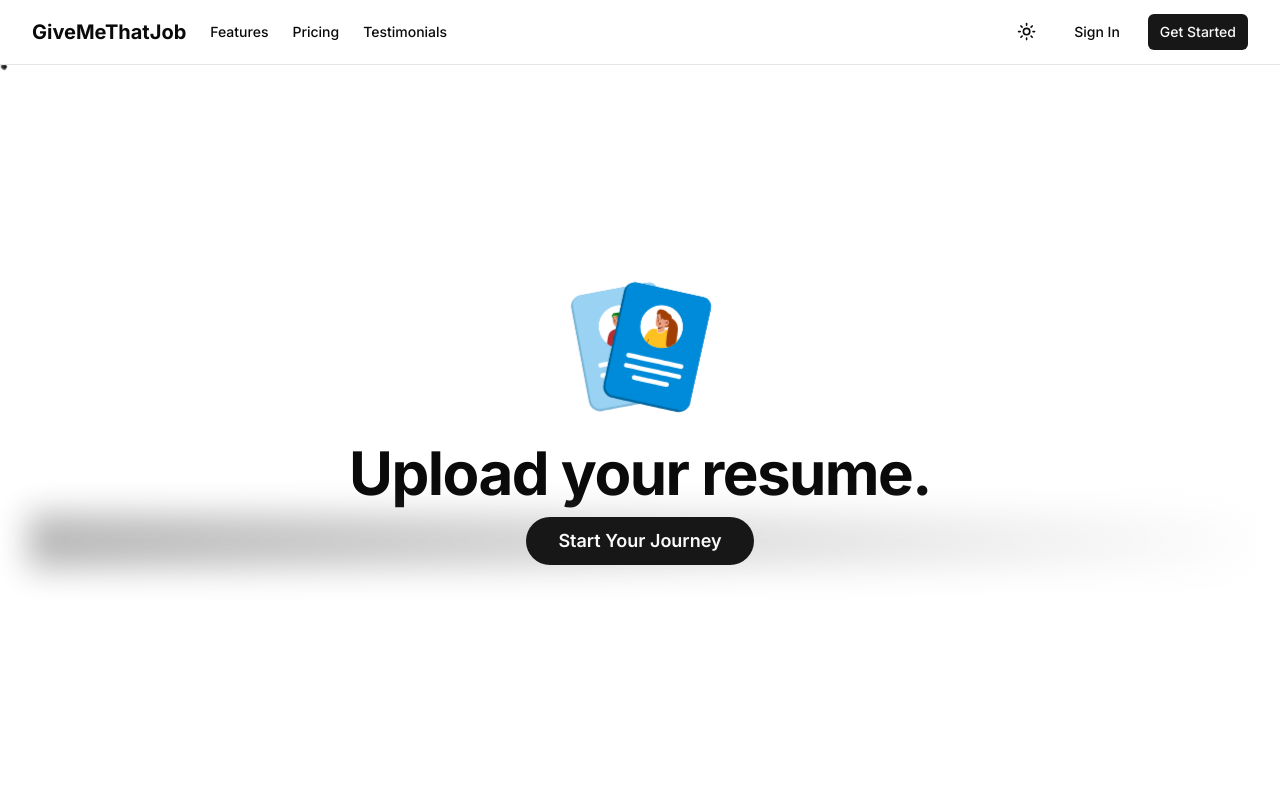
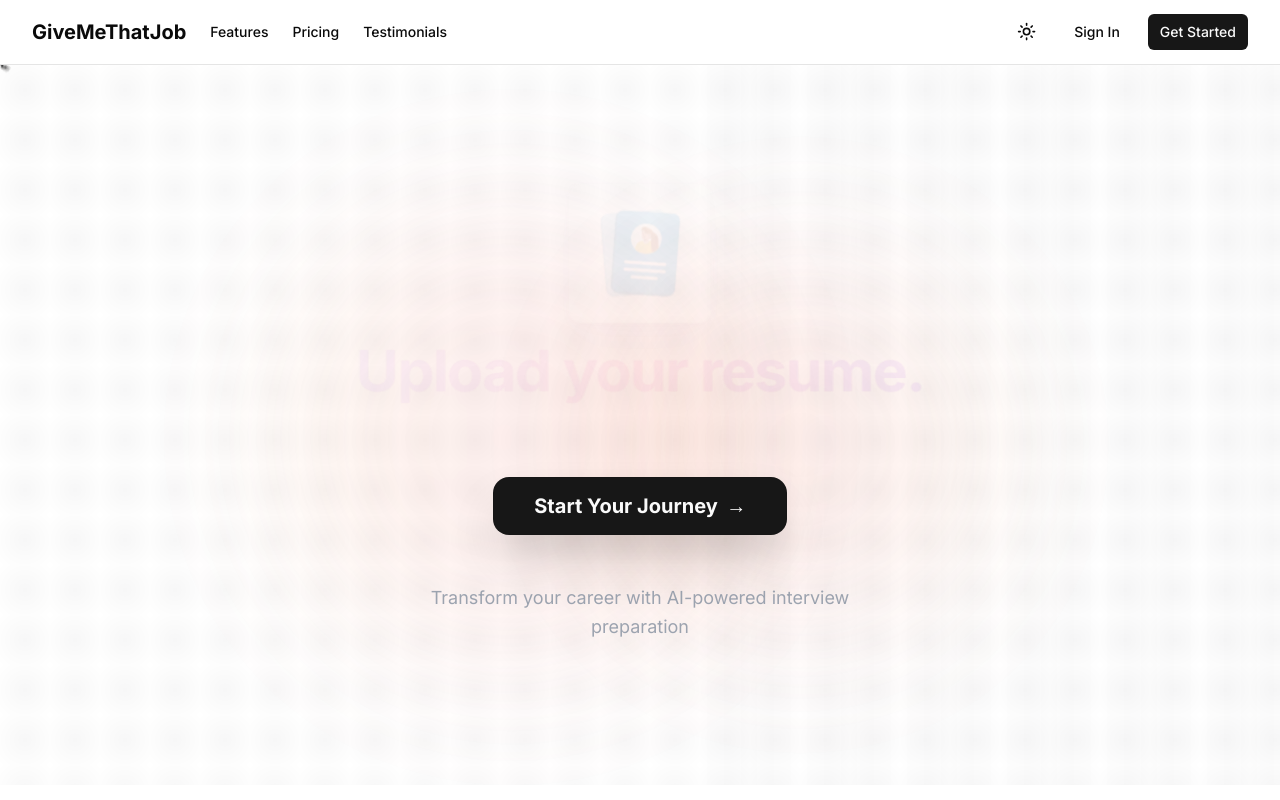
Before and after one commit to jolehuit/givemethatjob, a Next.js app: page / in a window 1280 px wide. Shown: the top 800 px of the page. Built offline with nearby package versions, Linux system fonts and the light colour scheme.

Commit message:
Updated hero.tsx

```diff
--- a/components/landing/hero.tsx
+++ b/components/landing/hero.tsx
@@ -18,24 +18,28 @@ export function Hero() {
 
   const steps = [
     {
-      text: "Screenshot the job you want to apply for.",
+      text: "Paste a job offer.",
       animation: brainAnimation,
-      color: "from-blue-500 to-cyan-500"
+      color: "from-blue-400 via-cyan-400 to-blue-600",
+      shadow: "shadow-blue-500/25"
     },
     {
       text: "Upload your resume.",
       animation: sparklesAnimation,
-      color: "from-purple-500 to-pink-500"
+      color: "from-purple-400 via-pink-400 to-purple-600",
+      shadow: "shadow-purple-500/25"
     },
     {
       text: "Face our AI recruiter.",
       animation: robotAnimation,
-      color: "from-orange-500 to-red-500"
+      color: "from-orange-400 via-red-400 to-orange-600",
+      shadow: "shadow-orange-500/25"
     },
     {
       text: "Get the call.",
       animation: coolAnimation,
-      color: "from-green-500 to-emerald-500"
+      color: "from-emerald-400 via-green-400 to-emerald-600",
+      shadow: "shadow-emerald-500/25"
     }
   ];
 
@@ -64,81 +68,158 @@ export function Hero() {
   }, []);
 
   return (
-    <div className="relative min-h-[90vh] flex items-center justify-center overflow-hidden">
-      {/* Animated background */}
-      <div className="absolute inset-0 bg-gradient-to-b from-background to-background/50">
-        <div className="absolute inset-0 bg-grid-white/[0.02] bg-[size:50px_50px]" />
+    <div className="relative min-h-[90vh] flex items-center justify-center overflow-hidden bg-background">
+      {/* Animated background grids */}
+      <div className="absolute inset-0">
+        <div className="absolute inset-0 bg-[radial-gradient(circle_at_50%_50%,rgba(var(--foreground)/0.03),transparent)] bg-[size:50px_50px]" />
+        <motion.div
+          className="absolute inset-0 bg-[linear-gradient(to_right,transparent,rgba(var(--foreground)/0.01),transparent)] bg-[size:100px_100%]"
+          animate={{
+            x: ["-100%", "100%"],
+          }}
+          transition={{
+            duration: 8,
+            repeat: Infinity,
+            ease: "linear"
+          }}
+        />
       </div>
 
-      {/* Floating particles */}
+      {/* Enhanced floating particles */}
       {showParticles && (
         <div className="absolute inset-0 overflow-hidden">
-          {Array.from({ length: 50 }).map((_, i) => (
+          {Array.from({ length: 60 }).map((_, i) => (
             <motion.div
               key={i}
-              className="absolute w-1 h-1 bg-primary/20 rounded-full"
+              className={`absolute rounded-full ${
+                i % 3 === 0
+                  ? "w-1 h-1 bg-foreground/20"
+                  : i % 3 === 1
+                  ? "w-0.5 h-0.5 bg-primary/30"
+                  : "w-1.5 h-1.5 bg-muted-foreground/15"
+              }`}
               initial={{
                 x: Math.random() * 100 + "%",
                 y: Math.random() * 100 + "%",
-                scale: 0
+                scale: 0,
+                opacity: 0
               }}
               animate={{
-                y: [null, "-100%"],
-                scale: [0, 1, 0],
+                y: [null, "-120%"],
+                scale: [0, 1, 0.5, 0],
+                opacity: [0, 1, 0.8, 0],
+                rotate: [0, 360]
               }}
               transition={{
-                duration: Math.random() * 10 + 10,
+                duration: Math.random() * 15 + 15,
                 repeat: Infinity,
-                delay: Math.random() * 5,
-                ease: "linear"
+                delay: Math.random() * 8,
+                ease: "easeOut"
               }}
             />
           ))}
         </div>
       )}
 
+      {/* Ambient light orbs */}
+      <div className="absolute inset-0">
+        <motion.div
+          className={`absolute top-1/4 left-1/4 w-96 h-96 rounded-full bg-gradient-to-r ${steps[currentStep].color} opacity-5 blur-3xl`}
+          animate={{
+            scale: [1, 1.2, 1],
+            opacity: [0.05, 0.1, 0.05],
+          }}
+          transition={{
+            duration: 4,
+            repeat: Infinity,
+            ease: "easeInOut"
+          }}
+        />
+        <motion.div
+          className={`absolute bottom-1/4 right-1/4 w-80 h-80 rounded-full bg-gradient-to-l ${steps[currentStep].color} opacity-5 blur-3xl`}
+          animate={{
+            scale: [1.2, 1, 1.2],
+            opacity: [0.1, 0.05, 0.1],
+          }}
+          transition={{
+            duration: 4,
+            repeat: Infinity,
+            ease: "easeInOut",
+            delay: 2
+          }}
+        />
+      </div>
+
       <div className="container relative z-10 px-4 mx-auto">
-        <div className="text-center space-y-8">
+        <div className="text-center space-y-12">
           {/* Main heading with step animation */}
-          <div className="relative h-[160px] sm:h-[200px] flex items-center justify-center">
+          <div className="relative h-[180px] sm:h-[220px] flex items-center justify-center">
             <AnimatePresence mode="wait">
               <motion.div
                 key={currentStep}
-                initial={{ opacity: 0, y: 20, scale: 0.9 }}
-                animate={{ opacity: 1, y: 0, scale: 1 }}
-                exit={{ opacity: 0, y: -20, scale: 0.9 }}
+                initial={{
+                  opacity: 0,
+                  y: 30,
+                  scale: 0.8,
+                  rotateX: -15
+                }}
+                animate={{
+                  opacity: 1,
+                  y: 0,
+                  scale: 1,
+                  rotateX: 0
+                }}
+                exit={{
+                  opacity: 0,
+                  y: -30,
+                  scale: 0.8,
+                  rotateX: 15
+                }}
+                transition={{
+                  duration: 0.6,
+                  ease: [0.22, 1, 0.36, 1]
+                }}
                 className="absolute"
               >
-                <div className="flex flex-col items-center gap-4">
+                <div className="flex flex-col items-center gap-6">
                   <motion.div
-                    className={`w-24 h-24 sm:w-32 sm:h-32 lg:w-40 lg:h-40 bg-clip-text text-transparent bg-gradient-to-r ${steps[currentStep].color}`}
+                    className={`relative w-28 h-28 sm:w-36 sm:h-36 lg:w-44 lg:h-44 ${steps[currentStep].shadow} shadow-2xl rounded-2xl`}
                     animate={{
-                      scale: [1, 1.02, 1],
+                      scale: [1, 1.05, 1],
+                      rotateY: [0, 5, 0, -5, 0],
                     }}
                     transition={{
-                      duration: 2,
+                      duration: 3,
                       repeat: Infinity,
                       ease: "easeInOut"
                     }}
                   >
+                    <div className={`absolute inset-0 bg-gradient-to-br ${steps[currentStep].color} rounded-2xl opacity-10 blur-sm`} />
+                    <div className="relative bg-background/80 backdrop-blur-sm rounded-2xl p-4 border border-border/50 shadow-lg">
                       <Lottie
                         animationData={steps[currentStep].animation}
                         loop={true}
                         style={{ width: "100%", height: "100%" }}
                       />
+                    </div>
                   </motion.div>
 
-                  <h1 className="text-4xl sm:text-5xl lg:text-6xl font-bold tracking-tight">
-                    <span className="relative">
+                  <h1 className="text-4xl sm:text-6xl lg:text-7xl font-bold tracking-tight">
+                    <span className="relative inline-block">
+                      <span className={`bg-gradient-to-r ${steps[currentStep].color} bg-clip-text text-transparent drop-shadow-sm`}>
                         {typedText}
+                      </span>
                       {isTyping && (
                         <motion.span
-                          className="absolute -right-4 top-0 w-[2px] h-full bg-primary"
-                          animate={{ opacity: [1, 0] }}
+                          className={`absolute -right-2 top-0 w-[3px] h-full bg-gradient-to-b ${steps[currentStep].color} rounded-full`}
+                          animate={{
+                            opacity: [1, 0],
+                            scaleY: [1, 0.8, 1]
+                          }}
                           transition={{
-                            duration: 0.5,
+                            duration: 0.6,
                             repeat: Infinity,
-                            ease: "linear"
+                            ease: "easeInOut"
                           }}
                         />
                       )}
@@ -149,34 +230,71 @@ export function Hero() {
             </AnimatePresence>
           </div>
 
-          {/* CTA Button */}
+          {/* Enhanced CTA Button */}
           <motion.div
-            initial={{ opacity: 0, y: 20 }}
+            initial={{ opacity: 0, y: 30 }}
             animate={{ opacity: 1, y: 0 }}
-            transition={{ delay: 0.5 }}
-            className="relative"
+            transition={{ delay: 0.8, duration: 0.6 }}
+            className="relative group"
           >
-            <div className="absolute -inset-1 bg-gradient-to-r from-primary to-primary-foreground blur-lg opacity-30" />
             <Link href="/register">
               <Button
                 size="lg"
-                className="relative px-8 py-6 text-lg font-semibold rounded-full overflow-hidden bg-primary hover:bg-primary/90"
+                className="relative px-10 py-7 text-xl font-bold rounded-2xl overflow-hidden bg-primary text-primary-foreground hover:bg-primary/90 transition-all duration-300 shadow-2xl hover:shadow-primary/20 hover:scale-105 border border-primary/20"
               >
+                {/* Animated background shine */}
                 <motion.div
-                  className="absolute inset-0 bg-gradient-to-r from-white/0 via-white/20 to-white/0"
+                  className="absolute inset-0 bg-gradient-to-r from-transparent via-primary-foreground/30 to-transparent skew-x-12"
                   animate={{
                     x: ["-200%", "200%"],
                   }}
                   transition={{
-                    duration: 2,
+                    duration: 3,
                     repeat: Infinity,
                     ease: "easeInOut",
                   }}
                 />
-                <span className="relative z-10">Start Your Journey</span>
+
+                {/* Ripple effect on hover */}
+                <motion.div
+                  className="absolute inset-0 rounded-2xl"
+                  whileHover={{
+                    boxShadow: [
+                      "0 0 0 0 rgba(var(--primary), 0.4)",
+                      "0 0 0 20px rgba(var(--primary), 0)",
+                    ],
+                  }}
+                  transition={{ duration: 0.6 }}
+                />
+
+                <span className="relative z-10 flex items-center gap-2">
+                  Start Your Journey
+                  <motion.span
+                    animate={{
+                      x: [0, 4, 0],
+                    }}
+                    transition={{
+                      duration: 1.5,
+                      repeat: Infinity,
+                      ease: "easeInOut"
+                    }}
+                  >
+                    →
+                  </motion.span>
+                </span>
               </Button>
             </Link>
           </motion.div>
+
+          {/* Subtle subtitle */}
+          <motion.p
+            initial={{ opacity: 0 }}
+            animate={{ opacity: 1 }}
+            transition={{ delay: 1.2 }}
+            className="text-lg text-gray-400 max-w-md mx-auto leading-relaxed"
+          >
+            Transform your career with AI-powered interview preparation
+          </motion.p>
         </div>
       </div>
     </div>
```
Lines whose indentation alone changed are shown as unchanged.
